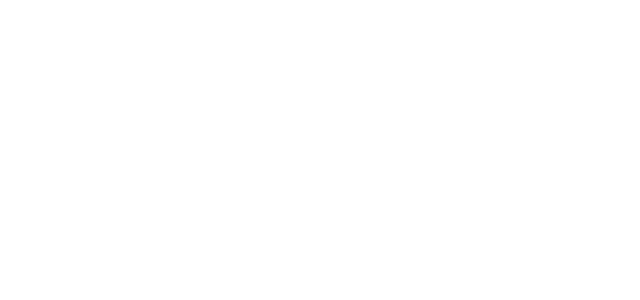
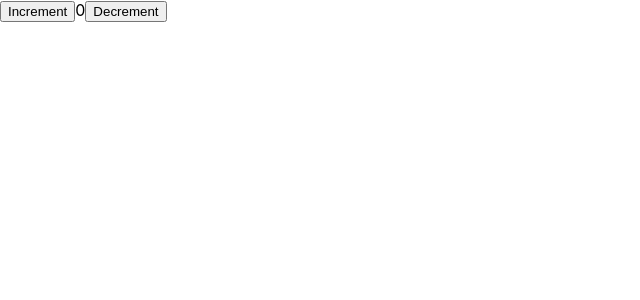
Before and after one commit to veymarmc/cra-scaffold, a React (Create React App) app: page /counter in a window 1280 px wide. Before the commit this address had no page. Shown: the top 300 px of the page, without its empty margins (0-640 px from the left). Built offline with nearby package versions, Linux system fonts and the light colour scheme.

Commit message:
add a basic redux toolkit usage
add a page counter to use the store

```diff
--- a/package.json
+++ b/package.json
@@ -3,11 +3,13 @@
   "version": "0.1.0",
   "private": true,
   "dependencies": {
+    "@reduxjs/toolkit": "^1.8.1",
     "@testing-library/jest-dom": "^5.16.4",
     "@testing-library/react": "^13.2.0",
     "@testing-library/user-event": "^13.5.0",
     "react": "^18.1.0",
     "react-dom": "^18.1.0",
+    "react-redux": "^8.0.1",
     "react-router-dom": "^6.3.0",
     "react-scripts": "5.0.1",
     "web-vitals": "^2.1.4"
--- a/src/app/App.js
+++ b/src/app/App.js
@@ -1,7 +1,13 @@
 import Router from '../router/ReactRouter';
+import { Provider } from 'react-redux';
+import store from './../store/store';
 
 function App() {
-	return <Router />;
+	return (
+		<Provider store={store}>
+			<Router />
+		</Provider>
+	);
 }
 
 export default App;
--- /dev/null
+++ b/src/pages/Counter.js
@@ -0,0 +1,17 @@
+import { useDispatch, useSelector } from 'react-redux';
+import { increment, decrement } from './../store/slices/counterSlice';
+
+function Counter() {
+	const count = useSelector(state => state.counter.value);
+	const dispatch = useDispatch();
+
+	return (
+		<div>
+			<button onClick={() => dispatch(increment())}>Increment</button>
+			<span>{count}</span>
+			<button onClick={() => dispatch(decrement())}>Decrement</button>
+		</div>
+	);
+}
+
+export default Counter;
--- a/src/pages/home/Home.js
+++ b/src/pages/home/Home.js
@@ -18,6 +18,9 @@
 				>
 					Learn react to save your future!
 				</a>
+				<Link to="/counter" className="Home-link">
+					Counter Page using modern Redux!
+				</Link>
 				<Link to="/about" className="Home-link">
 					About US!
 				</Link>
--- a/src/router/ReactRouter.js
+++ b/src/router/ReactRouter.js
@@ -1,6 +1,7 @@
 import { BrowserRouter as Router, Route, Routes } from 'react-router-dom';
 
 import About from '../pages/About';
+import Counter from '../pages/Counter';
 import Home from '../pages/home/Home';
 
 function ReactRouter() {
@@ -9,6 +10,7 @@
 			<Routes>
 				<Route path="/" element={<Home />} />
 				<Route path="/about" element={<About />} />
+				<Route path="/counter" element={<Counter />} />
 			</Routes>
 		</Router>
 	);
--- /dev/null
+++ b/src/store/slices/counterSlice.js
@@ -0,0 +1,21 @@
+import { createSlice } from '@reduxjs/toolkit';
+
+export const counterSlice = createSlice({
+	name: 'counter',
+	initialState: { value: 0 },
+	reducers: {
+		increment: state => {
+			state.value += 1;
+		},
+		decrement: state => {
+			state.value -= 1;
+		},
+		incrementByAmount: (state, action) => {
+			state.value += action.payload;
+		}
+	}
+});
+
+export const { decrement, increment, incrementByAmount } = counterSlice.actions;
+
+export default counterSlice.reducer;
--- /dev/null
+++ b/src/store/store.js
@@ -0,0 +1,8 @@
+import { configureStore } from '@reduxjs/toolkit';
+import counterReducer from './slices/counterSlice';
+
+export default configureStore({
+	reducer: {
+		counter: counterReducer
+	}
+});
```
Also changed, not shown: 1 other file (tests, documents, lock files or other folders).
